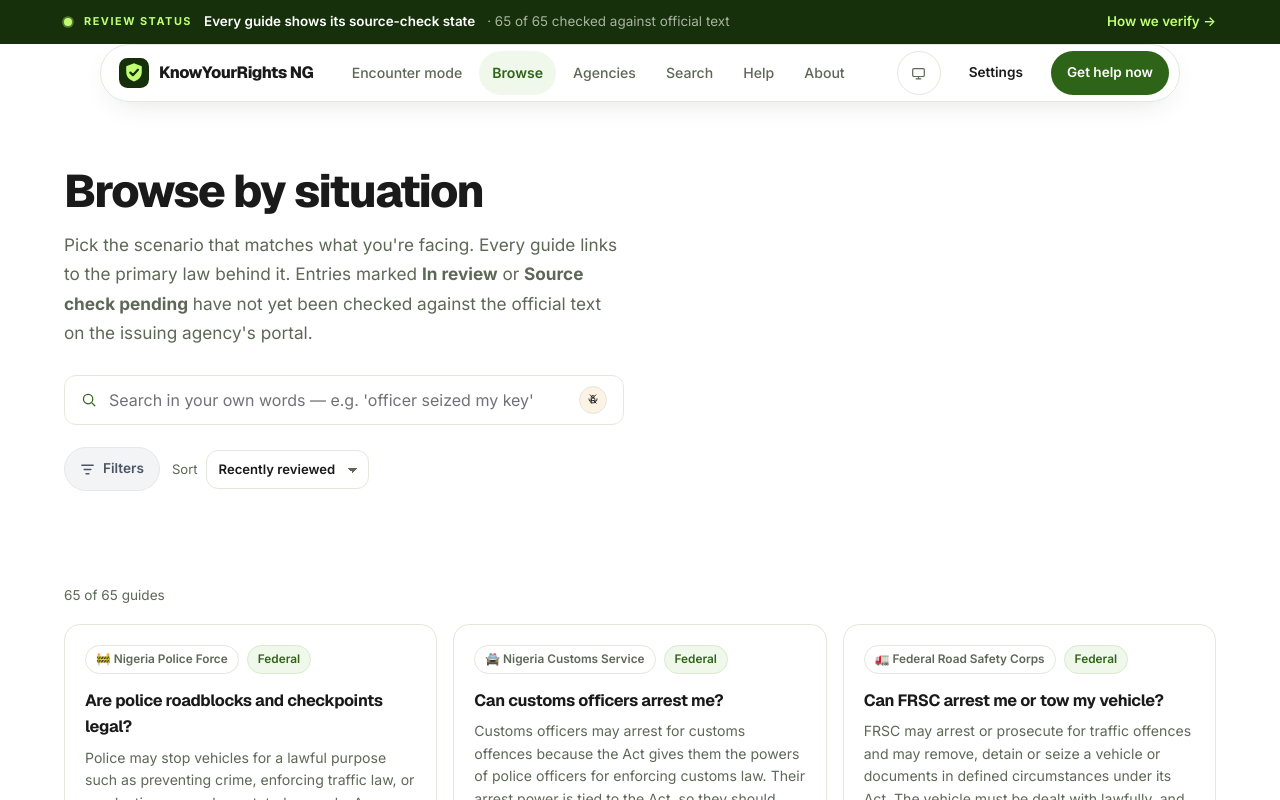
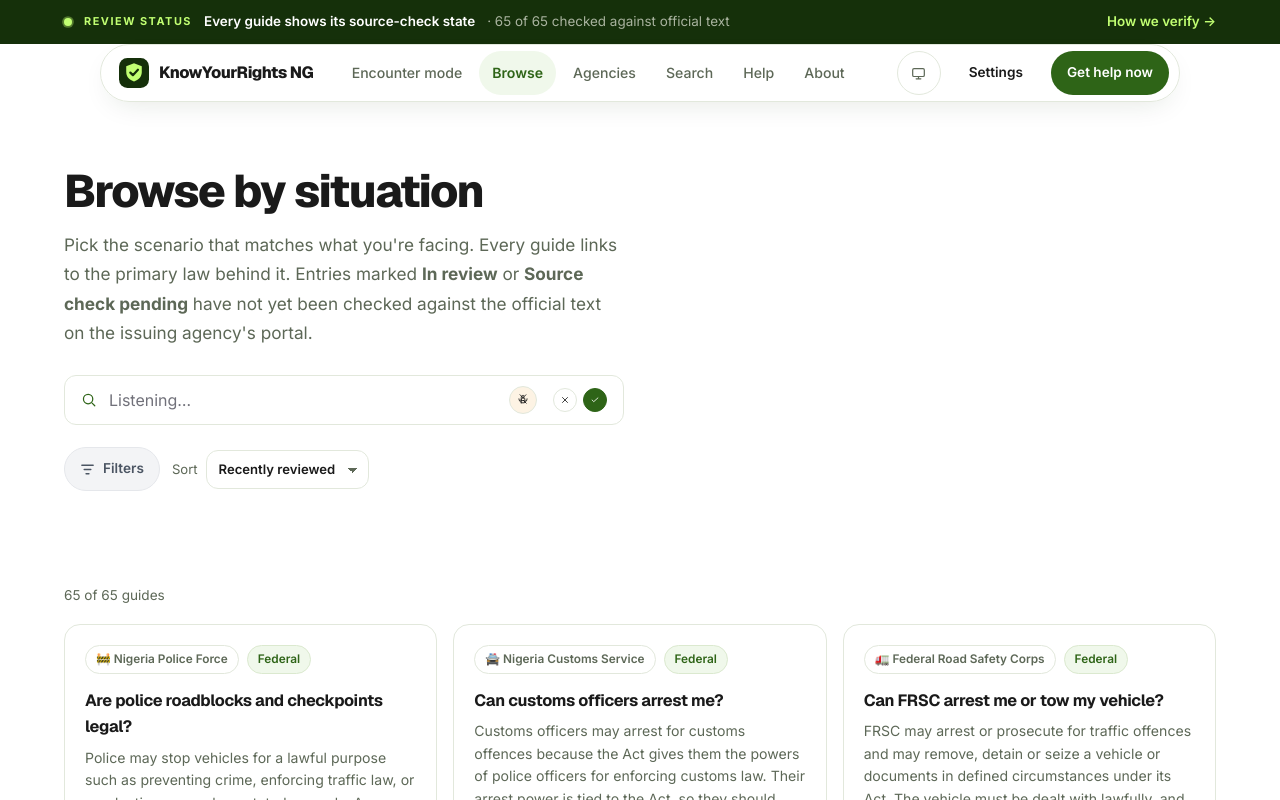
Before and after one commit to Nierowheezy/KnowYourRights-NG, a React (Vite) app: page /browse in a window 1280 px wide. Both pictures are taken after a click on the button 593 px from the left and 400 px from the top of the page. Shown: the top 800 px of the page. Built offline with nearby package versions, Linux system fonts and the light colour scheme.

Commit message:
feat: voice search with confirm/cancel UX like Grok

```diff
--- a/src/components/icons.tsx
+++ b/src/components/icons.tsx
@@ -109,3 +109,19 @@ export function IconMicOff(props: SVGProps<SVGSVGElement>) {
     </svg>
   );
 }
+
+export function IconCheck(props: SVGProps<SVGSVGElement>) {
+  return (
+    <svg width="18" height="18" viewBox="0 0 24 24" fill="none" aria-hidden="true" {...props}>
+      <path d="M5 12l4 4L19 7" stroke="currentColor" strokeWidth="2" strokeLinecap="round" strokeLinejoin="round"/>
+    </svg>
+  );
+}
+
+export function IconX(props: SVGProps<SVGSVGElement>) {
+  return (
+    <svg width="18" height="18" viewBox="0 0 24 24" fill="none" aria-hidden="true" {...props}>
+      <path d="M6 6l12 12M18 6L6 18" stroke="currentColor" strokeWidth="2" strokeLinecap="round"/>
+    </svg>
+  );
+}
--- a/src/components/ui/SearchBox.tsx
+++ b/src/components/ui/SearchBox.tsx
@@ -1,5 +1,5 @@
 import { useEffect, useRef, useState, type ChangeEvent, type KeyboardEvent } from "react";
-import { IconSearch, IconMic, IconMicOff } from "../icons";
+import { IconSearch, IconMic, IconMicOff, IconCheck, IconX } from "../icons";
 
 type Variant = "large" | "small";
 
@@ -69,7 +69,13 @@ export function SearchBox({
   ariaControls,
 }: SearchBoxProps) {
   const [listening, setListening] = useState(false);
+  const [voiceDraft, setVoiceDraft] = useState("");
+  const [inputValue, setInputValue] = useState(value);
   const recognitionRef = useRef<SpeechRecognition | null>(null);
+
+  useEffect(() => {
+    if (!listening) setInputValue(value);
+  }, [value, listening]);
 
   useEffect(() => {
     const SpeechRecognitionCtor =
@@ -81,32 +87,54 @@ export function SearchBox({
     rec.interimResults = true;
     rec.lang = "en-NG";
     rec.onresult = (ev: SpeechRecognitionEvent) => {
-      const transcript = Array.from(ev.results)
-        .map((r) => r[0].transcript)
-        .join(" ");
-      onChange(transcript);
+      let transcript = "";
+      for (let i = 0; i < ev.results.length; i++) {
+        transcript += ev.results[i][0].transcript;
+        if (ev.results[i].isFinal) {
+          // keep building
+        }
+      }
+      setVoiceDraft(transcript);
+      setInputValue(transcript);
     };
     rec.onerror = () => setListening(false);
     rec.onend = () => setListening(false);
     recognitionRef.current = rec;
     return () => rec.stop();
-  }, [onChange]);
+  }, []);
 
-  const toggleListening = () => {
+  const startListening = () => {
     const rec = recognitionRef.current;
     if (!rec) return;
-    if (listening) {
-      rec.stop();
-      setListening(false);
-    } else {
-      rec.start();
-      setListening(true);
+    setVoiceDraft("");
+    setInputValue("");
+    rec.start();
+    setListening(true);
+  };
+
+  const stopListening = () => {
+    const rec = recognitionRef.current;
+    if (!rec) return;
+    rec.stop();
+    setListening(false);
+  };
+
+  const confirmVoice = () => {
+    stopListening();
+    if (voiceDraft.trim()) {
+      onChange(voiceDraft.trim());
     }
+    setVoiceDraft("");
+  };
+
+  const cancelVoice = () => {
+    stopListening();
+    setVoiceDraft("");
+    setInputValue(value);
   };
 
   const handleKeyDown = (e: KeyboardEvent<HTMLInputElement>) => {
     if (e.key === "Enter") {
-      // Let parent handle focus/scroll; prevent form submit
       (e.target as HTMLInputElement).blur();
     }
   };
@@ -126,9 +154,16 @@ export function SearchBox({
       <input
         className={inputClass}
         type="search"
-        value={value}
-        onChange={(e: ChangeEvent<HTMLInputElement>) => onChange(e.target.value)}
-        placeholder={placeholder}
+        value={listening ? inputValue : value}
+        onChange={(e: ChangeEvent<HTMLInputElement>) => {
+          const v = e.target.value;
+          if (listening) {
+            setInputValue(v);
+          } else {
+            onChange(v);
+          }
+        }}
+        placeholder={listening ? "Listening…" : placeholder}
         aria-label={ariaLabel}
         aria-expanded={ariaExpanded}
         aria-controls={ariaControls}
@@ -148,7 +183,7 @@ export function SearchBox({
       <button
         type="button"
         aria-label={listening ? "Stop voice input" : "Search by voice"}
-        onClick={toggleListening}
+        onClick={listening ? stopListening : startListening}
         title={listening ? "Stop listening" : "Speak to search"}
         className="search-voice"
         style={{
@@ -171,6 +206,50 @@ export function SearchBox({
           <IconMic width={variant === "large" ? 18 : 14} height={variant === "large" ? 18 : 14} />
         )}
       </button>
+      {listening && (
+        <div style={{ display: "flex", gap: 6, marginLeft: 6 }}>
+          <button
+            type="button"
+            aria-label="Cancel voice input"
+            onClick={cancelVoice}
+            style={{
+              display: "inline-flex",
+              alignItems: "center",
+              justifyContent: "center",
+              width: variant === "large" ? 32 : 24,
+              height: variant === "large" ? 32 : 24,
+              borderRadius: "999px",
+              border: "1px solid var(--line)",
+              background: "var(--surface)",
+              color: "var(--text)",
+              cursor: "pointer",
+            }}
+            title="Cancel"
+          >
+            <IconX width={variant === "large" ? 16 : 12} height={variant === "large" ? 16 : 12} />
+          </button>
+          <button
+            type="button"
+            aria-label="Confirm voice input"
+            onClick={confirmVoice}
+            style={{
+              display: "inline-flex",
+              alignItems: "center",
+              justifyContent: "center",
+              width: variant === "large" ? 32 : 24,
+              height: variant === "large" ? 32 : 24,
+              borderRadius: "999px",
+              border: "1px solid var(--forest)",
+              background: "var(--forest)",
+              color: "#fff",
+              cursor: "pointer",
+            }}
+            title="Confirm"
+          >
+            <IconCheck width={variant === "large" ? 16 : 12} height={variant === "large" ? 16 : 12} />
+          </button>
+        </div>
+      )}
     </div>
   );
 }
```
